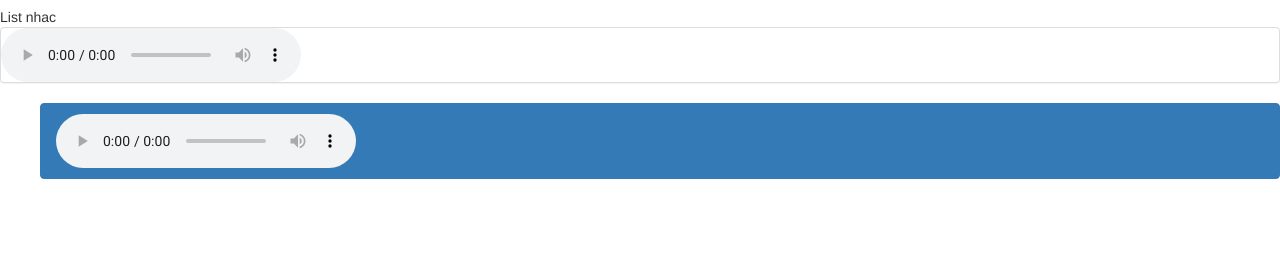
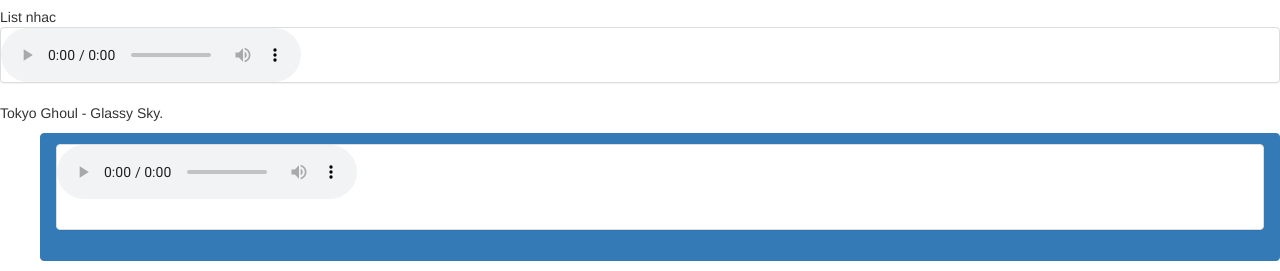
Before and after one commit to cold14022000/18520953_Assignment2, a plain HTML site: page index.html in a window 1280 px wide. Shown: the part 1133-1404 px from the top of the page. Before the commit the page ends 1322 px from the top, so only its background shows below. Drawn offline with nearby package versions, Linux system fonts and the light colour scheme.

Commit message:
Update index.html

```diff
--- a/index.html
+++ b/index.html
@@ -56,18 +56,26 @@
 <div class="copy">List nhac</div>
 
         <div class="panel panel-default audio-panel">
+
             <audio id="audio" autoplay preload="auto" tabindex="0" controls>
                 <source src="Tokyo Ghoul - Glassy Sky _東京喰種 -トーキョーグール-_.mp3" type="audio/mp3">
             </audio>
+
+        </div>
+        <div class="description ">
+            <p>Tokyo Ghoul - Glassy Sky.</p>
         </div>
 
   <ul id="playlist">
 
-       <li class="active list-group-item">
-        <audio id="audio" autoplay preload="auto" tabindex="0" controls>
-            <source src="Air (TV) Kanon (2006) Clannad After Story - Piano Medley.mp3" type="audio/mp3">
-        </audio>
+       <li class="active list-group-item"><div class="panel panel-default audio-panel">
+
+         <audio id="audio" preload="auto" tabindex="0" controls>
+                <source src="Air (TV) Kanon (2006) Clannad After Story - Piano Medley.mp3" type="audio/mp3">
+         </audio>
+             <div class="description text-center">
+                  <p>Keys Studio Piano Medley.</p>
+             </div>
         </li>
-
     </ul>
 </body>
```
